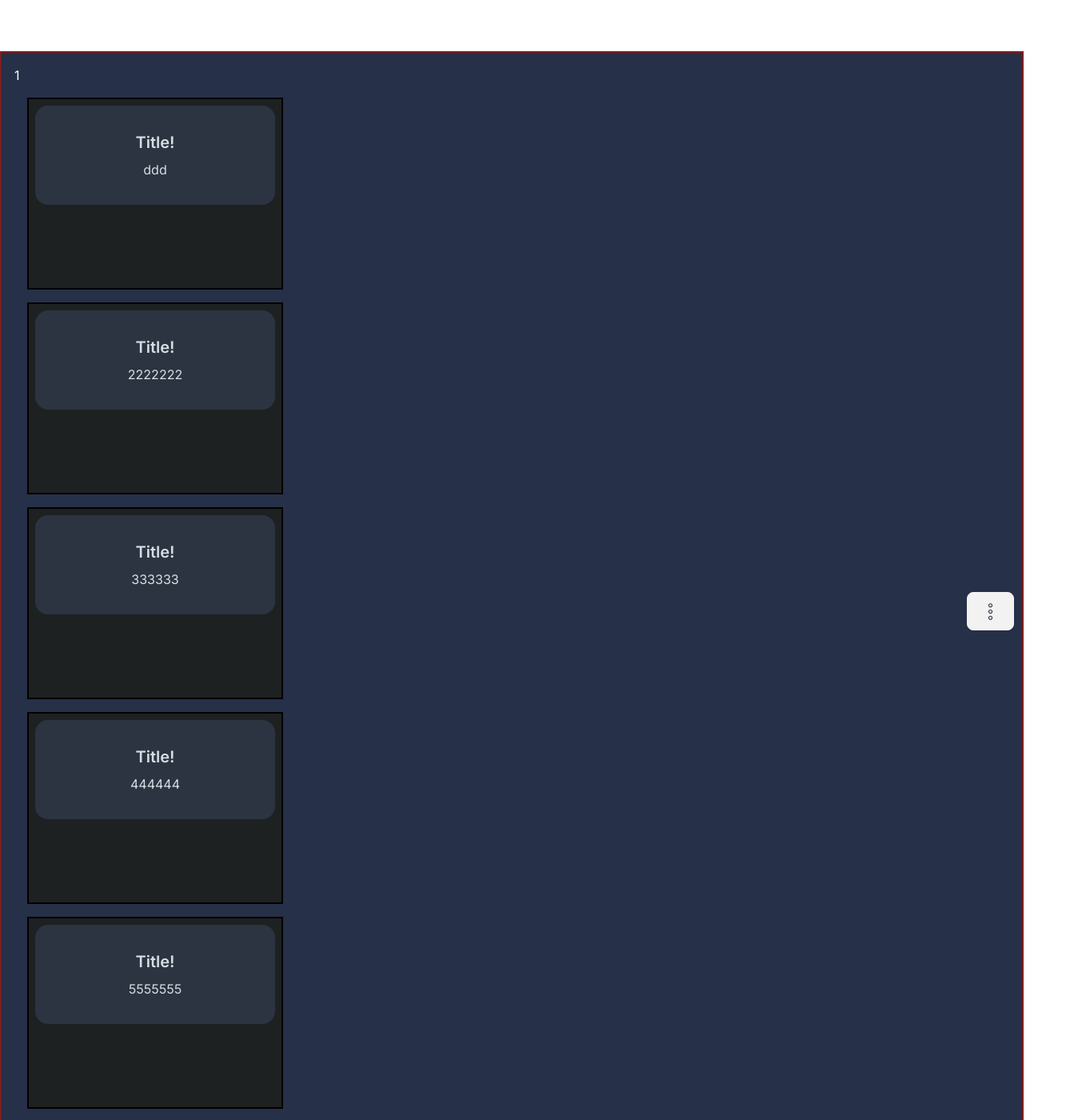
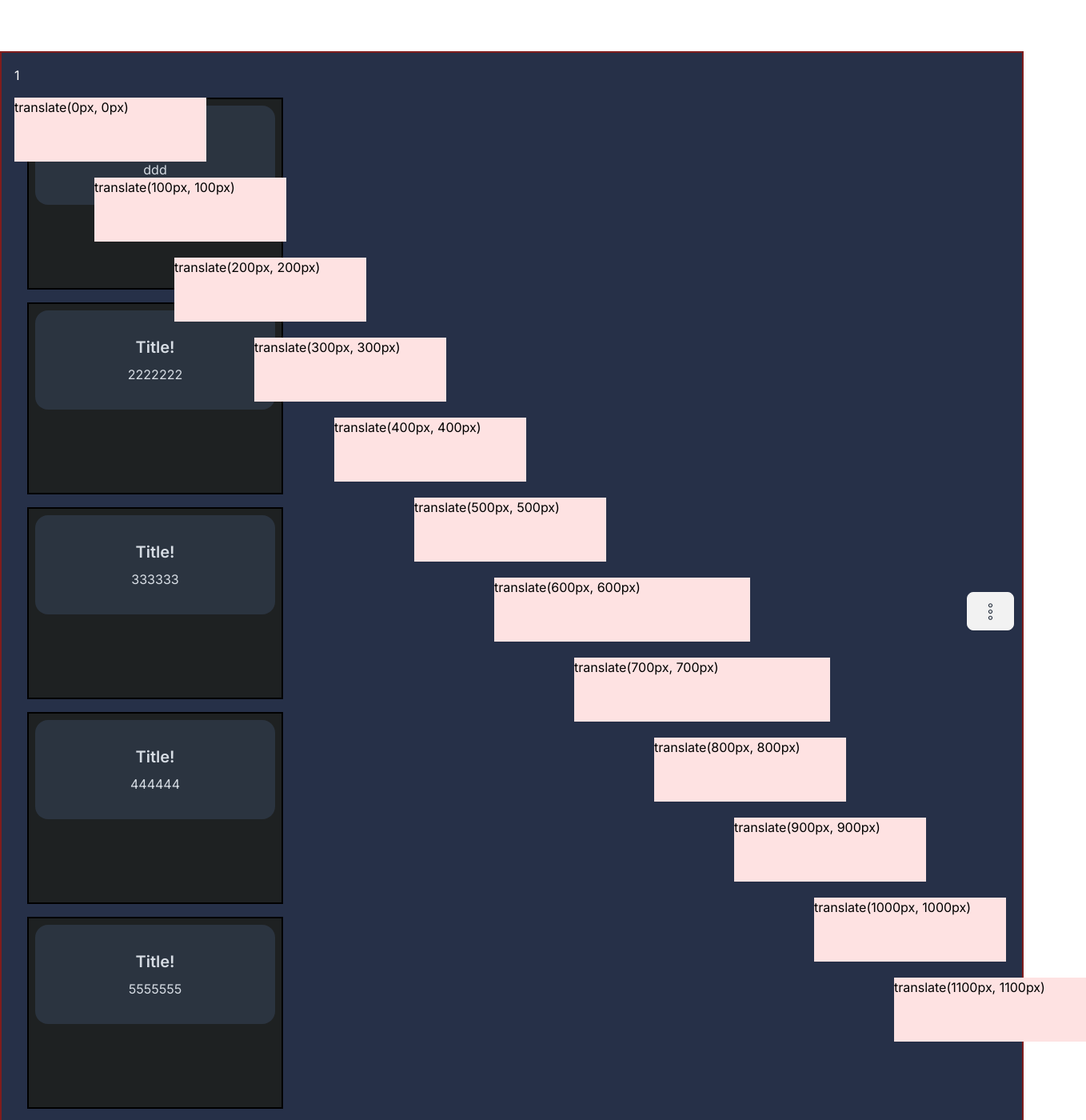
Before and after one commit to cbadawi/Stacks-On-Chain-Metrics, a Next.js app: page /dashboard/1 in a window 1280 px wide. Shown: the top 1400 px of the page at 80% size, 1358 px wide, since content can reach past the window. Built offline with nearby package versions, Linux system fonts and the light colour scheme.

Commit message:
basic functionality for on mouse events

```diff
--- a/app/components/dashboards/DropZone.tsx
+++ b/app/components/dashboards/DropZone.tsx
@@ -14,13 +14,15 @@ type DropZoneProps = {
 };
 
 const DropZone = ({ height, width, xTransform, yTransform }: DropZoneProps) => {
-  let className = `drop-zone ${height} ${width} absolute top-0 left-0 bg-red-100`;
+  let className = `drop-zone ${height} ${width} absolute top-0 left-0 bg-red-100 text-black`;
   // hadling complex dynamic styling : https://stackoverflow.com/questions/72560190/using-dynamic-position-values-in-tailwind-css
   return (
     <div
       className={className}
       style={{ transform: `translate(${xTransform}, ${yTransform})` }}
-    />
+    >
+      {`translate(${xTransform}, ${yTransform})`}{' '}
+    </div>
   );
 };
 
--- a/app/components/dashboards/helpers.ts
+++ b/app/components/dashboards/helpers.ts
@@ -1,4 +1,4 @@
-const STEPS_IN_PIXEL = 16 * 5;
+const STEPS_IN_PIXEL = 16 * 2;
 
 // TODO this does not include parent padding and starts from 0 eventhough parent has p-4
 export function findAvailablePositions(
@@ -52,13 +52,12 @@ export function findAvailablePositions(
 export type Position = { x: number; y: number };
 
 const getDistance = (pos1: Position, pos2: Position) => {
-  // pythagorean theorem
   const dx = pos2.x - pos1.x;
   const dy = pos2.y - pos1.y;
   return Math.sqrt(dx * dx + dy * dy);
 };
 
-export const getClosestDropZones = (
+export const getClosestDropzones = (
   currentPosition: Position,
   dropzones: Position[],
   n?: number // number of dropzones to return
@@ -69,9 +68,18 @@ export const getClosestDropZones = (
   }));
 
   distances.sort((a, b) => a.distance - b.distance);
+  // console.log(
+  //   'currentPosition',
+  //   currentPosition,
+  //   'distances',
+  //   distances.map((d) => {
+  //     return { distance: d.distance, dropzone: JSON.stringify(d.dropzone) };
+  //   })
+  // );
   if (!n) return distances.map((d) => d.dropzone);
 
   const closestTargets = distances.slice(0, n).map((item) => item.dropzone);
+  console.log('closestTargets', closestTargets);
   return closestTargets;
 };
 
@@ -87,34 +95,105 @@ const getChartInitialPosition = (chartUniqueKey: string) => {
   return localStorage.getItem(chartUniqueKey);
 };
 
+/**
+ * Calculates x & y coordinates of the child with respect from the parent given the
+ * position from the viewport.
+ */
+export const getPositionFromParent = (child: Position, parent: Position) => {
+  return {
+    x: child.x - parent.x,
+    y: child.y - parent.y,
+  };
+};
+
 // Event Listeners
 export function dragEventListener(
   e: DragEvent,
   chartUniqueKey: string,
   draggable: Element,
-  wrapperBoundingRect: DOMRect,
-  allDraggablesBoundingRects: DOMRect[],
-  setDropboxes: React.Dispatch<React.SetStateAction<Position[]>>,
+  draggables: NodeListOf<Element>,
+  setDropzones: React.Dispatch<React.SetStateAction<Position[]>>,
   displayedDropboxes: number
 ) {
-  const currentPosition = { x: e.clientX, y: e.clientY };
+  const currentPositionFromEvent = { x: e.clientX, y: e.clientY };
+  const wrapper = document.querySelector('.draggables-wrapper');
+  if (!wrapper) return;
+  const wrapperBoundingRect: DOMRect = wrapper.getBoundingClientRect();
+  let allDraggablesBoundingRects: DOMRect[] = [];
+  draggables.forEach((d) =>
+    allDraggablesBoundingRects.push(d.getBoundingClientRect())
+  );
+  const draggableBoundingRect = draggable.getBoundingClientRect();
+
+  console.log(
+    'draggableBoundingRect',
+    draggableBoundingRect.x,
+    draggableBoundingRect.y,
+    currentPositionFromEvent
+  );
+
+  const currentPosition = getPositionFromParent(
+    draggableBoundingRect,
+    wrapperBoundingRect
+  );
+  if (!currentPosition) return;
+
   // TODO this index should be safe to use since the event listeners are only added once
   // But i can see a scenario where it could cause bugs, when a user exits the dashboard and comes back
   // So use a new unique identifier for charts such as chart title, & see when its best to clear session/local storage
   saveChartInitialPosition(chartUniqueKey, currentPosition);
-  draggable.classList.add('currently-dragging');
 
-  const draggableBoundingRect = draggable.getBoundingClientRect();
-  const dropboxesPositions = findAvailablePositions(
+  // Bounding rect values are relative to viewport
+  const dropzonesPositions = findAvailablePositions(
     draggableBoundingRect,
     wrapperBoundingRect,
     allDraggablesBoundingRects
   );
 
-  setDropboxes(
-    getClosestDropZones(currentPosition, dropboxesPositions, displayedDropboxes)
+  const dropzonePositionsFromParent = dropzonesPositions.map((pos) =>
+    getPositionFromParent(pos, wrapperBoundingRect)
   );
+
+  const closestDropzones = getClosestDropzones(
+    currentPosition,
+    dropzonesPositions,
+    displayedDropboxes
+  );
+
+  setDropzones(closestDropzones);
 }
+
+export const onMouseDown = (
+  e: DragEvent,
+  draggable: HTMLElement
+  // setDropboxes: React.Dispatch<React.SetStateAction<Position[]>>
+) => {
+  //  initial position of the element relative to the pointer
+  let shiftX = e.clientX - draggable.getBoundingClientRect().left;
+  let shiftY = e.clientY - draggable.getBoundingClientRect().top;
+
+  draggable.style.position = 'absolute';
+  draggable.style.zIndex = '1000';
+  document.body.append(draggable);
+
+  moveAt(e.pageX, e.pageY);
+
+  function moveAt(pageX: number, pageY: number) {
+    draggable.style.left = pageX - shiftX + 'px';
+    draggable.style.top = pageY - shiftY + 'px';
+  }
+
+  function onMouseMove(e: any) {
+    moveAt((e as DragEvent).pageX, (e as DragEvent).pageY);
+  }
+
+  document.addEventListener('mousemove', onMouseMove);
+
+  draggable.addEventListener('mouseup', () => {
+    document.removeEventListener('mousemove', onMouseMove);
+    draggable.onmouseup = null;
+  });
+};
 
 export const dragendEventListener = (
   e: DragEvent,
@@ -123,7 +202,7 @@ export const dragendEventListener = (
   setDropboxes: React.Dispatch<React.SetStateAction<Position[]>>
 ) => {
   if (!(draggable instanceof HTMLElement)) return;
-  setDropboxes([]);
+  // setDropboxes([]);
   const intialPosition = getChartInitialPosition(chartUniqueKey);
   if (!intialPosition) {
     console.error(
@@ -131,12 +210,14 @@ export const dragendEventListener = (
     );
     return;
   }
-  const newX = e.clientX;
-  const newY = e.clientY;
-  // translate requires the distance moved from current position, not the final destination
-  const distanceX = newX - JSON.parse(intialPosition!).x;
-  const distanceY = newY - JSON.parse(intialPosition!).y;
-  const transform = `translate(${distanceX}px, ${distanceY}px)`;
-  draggable.style.transform = transform;
+  // const finalPosition = getDraggingPositionFromWrapper(draggable);
+  // if (!currentPosition) return;
+
+  // // translate requires the distance moved from current position, not the final destination
+  // // both finalPosition & intialPosition are with respect to the parent container
+  // const distanceX = finalPosition.x - JSON.parse(intialPosition!).x;
+  // const distanceY = finalPosition.y - JSON.parse(intialPosition!).y;
+  // const transform = `translate(${distanceX}px, ${distanceY}px)`;
+  // draggable.style.transform = transform;
   draggable.classList.remove('currently-dragging');
 };
--- a/app/dashboard/[title]/page.tsx
+++ b/app/dashboard/[title]/page.tsx
@@ -9,7 +9,6 @@ import {
   dragendEventListener,
   dragEventListener,
 } from '@/app/components/dashboards/helpers';
-import { setDefaultAutoSelectFamily } from 'net';
 import React, { useEffect, useState } from 'react';
 
 type DashboardProps = {
@@ -17,9 +16,9 @@ type DashboardProps = {
 };
 
 const dashboard = ({ params }: DashboardProps) => {
-  const [dropboxes, setDropboxes] = useState<Position[]>([]);
+  const [dropzones, setDropzones] = useState<Position[]>([]);
 
-  const DISPLAYED_DROPBOXES = 8;
+  const DISPLAYED_DROPBOXES = 4;
   // TODO refactor to use refs (recommended) instead of dom selectors
   useEffect(() => {
     const draggables = document.querySelectorAll('.draggable');
@@ -34,22 +33,15 @@ const dashboard = ({ params }: DashboardProps) => {
       return;
     }
 
-    // TODO this will do the calculations only on initial render, needs to be in a seperate hook
-    const allDraggablesBoundingRects: DOMRect[] = [];
-
     draggables.forEach((draggable, index) => {
-      allDraggablesBoundingRects.push(draggable.getBoundingClientRect());
-
       const chartUniqueKey = `chart-initial-position-${params.title}-${index}`;
-
       draggable.addEventListener('drag', (e: Event) =>
         dragEventListener(
           e as DragEvent,
           chartUniqueKey,
           draggable,
-          wrapperBoundingRect,
-          allDraggablesBoundingRects,
-          setDropboxes,
+          draggables,
+          setDropzones,
           DISPLAYED_DROPBOXES
         )
       );
@@ -59,7 +51,7 @@ const dashboard = ({ params }: DashboardProps) => {
           e as DragEvent,
           chartUniqueKey,
           draggable,
-          setDropboxes
+          setDropzones
         )
       );
     });
@@ -91,8 +83,8 @@ const dashboard = ({ params }: DashboardProps) => {
         <DraggableCard width='w-[20rem]' height='h-[15rem]'>
           <p>6666666666</p>
         </DraggableCard>
-        {!!dropboxes.length &&
-          dropboxes.map((d, i) => (
+        {!!dropzones.length &&
+          dropzones.map((d, i) => (
             <DropZone
               key={i}
               width='w-[20rem]'
@@ -101,6 +93,81 @@ const dashboard = ({ params }: DashboardProps) => {
               yTransform={`${d.y}px`}
             />
           ))}
+        <DropZone
+          width='w-[20rem]'
+          height='h-[5rem]'
+          yTransform={`700px`}
+          xTransform={`700px`}
+        />
+        <DropZone
+          width='w-[20rem]'
+          height='h-[5rem]'
+          yTransform={`600px`}
+          xTransform={`600px`}
+        />
+
+        <DropZone
+          width='w-[15rem]'
+          height='h-[5rem]'
+          yTransform={`500px`}
+          xTransform={`500px`}
+        />
+
+        <DropZone
+          width='w-[15rem]'
+          height='h-[5rem]'
+          yTransform={`0px`}
+          xTransform={`0px`}
+        />
+        <DropZone
+          width='w-[15rem]'
+          height='h-[5rem]'
+          yTransform={`200px`}
+          xTransform={`200px`}
+        />
+        <DropZone
+          width='w-[15rem]'
+          height='h-[5rem]'
+          yTransform={`100px`}
+          xTransform={`100px`}
+        />
+        <DropZone
+          width='w-[15rem]'
+          height='h-[5rem]'
+          yTransform={`300px`}
+          xTransform={`300px`}
+        />
+
+        <DropZone
+          width='w-[15rem]'
+          height='h-[5rem]'
+          yTransform={`800px`}
+          xTransform={`800px`}
+        />
+        <DropZone
+          width='w-[15rem]'
+          height='h-[5rem]'
+          yTransform={`900px`}
+          xTransform={`900px`}
+        />
+        <DropZone
+          width='w-[15rem]'
+          height='h-[5rem]'
+          yTransform={`400px`}
+          xTransform={`400px`}
+        />
+        <DropZone
+          width='w-[15rem]'
+          height='h-[5rem]'
+          yTransform={`1000px`}
+          xTransform={`1000px`}
+        />
+        <DropZone
+          width='w-[15rem]'
+          height='h-[5rem]'
+          yTransform={`1100px`}
+          xTransform={`1100px`}
+        />
       </div>
     </div>
   );
```
